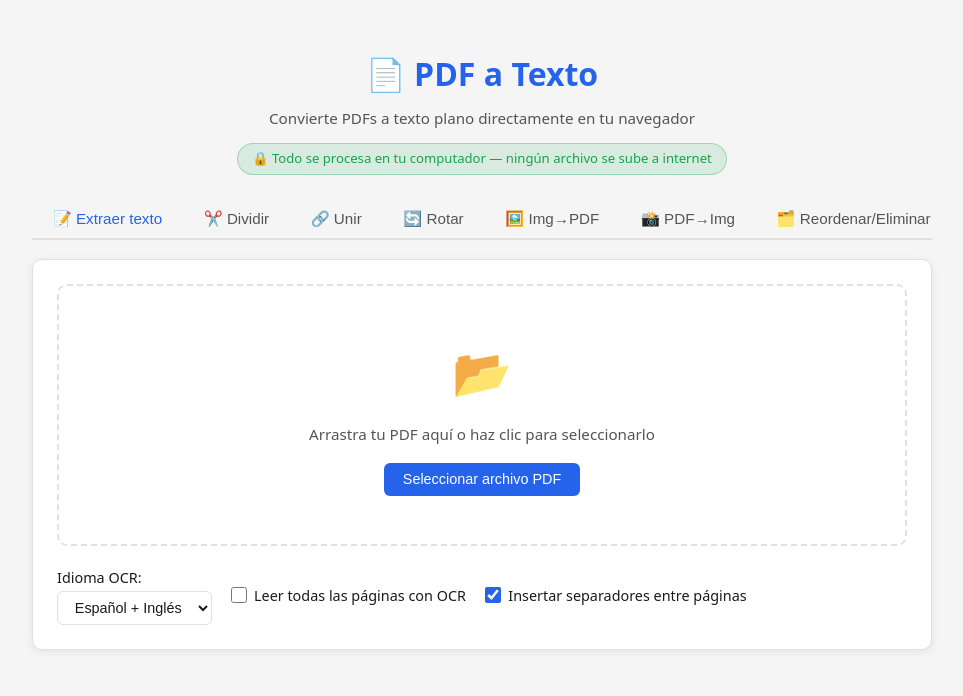
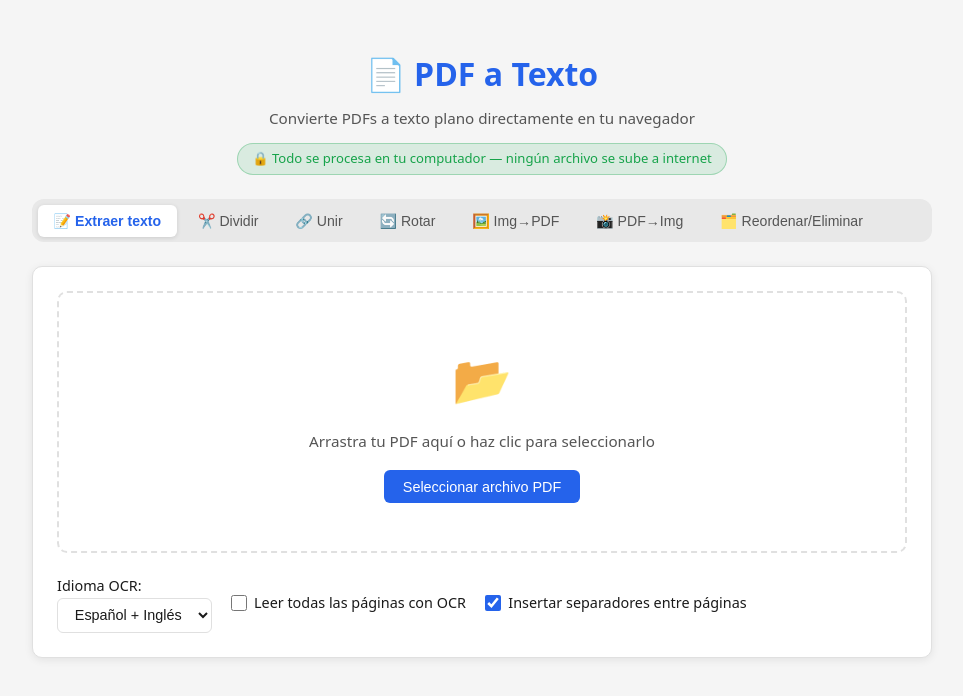
Before and after one commit to sebastianbeltran/PDF-to-Text, a plain HTML site: page index.html in a window 1280 px wide. Shown: the whole page, without its empty margins (158-1121 px from the left). Drawn offline with nearby package versions, Linux system fonts and the light colour scheme; a script that the page names is missing.

Commit message:
mejora: rediseñar navegación de pestañas a estilo segmented control
Co-Authored-By: Claude Sonnet 4.6 <noreply@anthropic.com>

```diff
--- a/css/estilos.css
+++ b/css/estilos.css
@@ -383,42 +383,42 @@ select:focus-visible { outline: 3px solid var(--primario); }
 /* ===== Tabs ===== */
 .tabs {
   display: flex;
-  margin-bottom: 1.2rem;
-  border-bottom: 2px solid var(--borde);
-  overflow-x: auto;
-  -webkit-overflow-scrolling: touch;
-  scrollbar-width: none;
+  flex-wrap: wrap;
+  gap: 0.3rem;
+  margin-bottom: 1.5rem;
+  padding: 0.35rem;
+  background: color-mix(in srgb, var(--texto) 6%, transparent);
+  border-radius: calc(var(--radio) + 2px);
 }
-.tabs::-webkit-scrollbar { display: none; }
 
 .tab {
-  background: none;
+  background: transparent;
   border: none;
-  border-bottom: 2.5px solid transparent;
-  margin-bottom: -2px;
-  padding: 0.65rem 1.3rem;
-  font-size: 0.95rem;
+  padding: 0.5rem 1rem;
+  font-size: 0.88rem;
   font-weight: 500;
   color: var(--texto-secundario);
   cursor: pointer;
-  border-radius: var(--radio-sm) var(--radio-sm) 0 0;
-  transition: color 0.15s, border-color 0.15s, background 0.15s;
+  border-radius: var(--radio-sm);
+  transition: color 0.15s, background 0.15s, box-shadow 0.15s;
   white-space: nowrap;
 }
 
 .tab:hover {
   color: var(--texto);
-  background: color-mix(in srgb, var(--texto) 5%, transparent);
+  background: color-mix(in srgb, var(--texto) 8%, transparent);
 }
 
 .tab.activa {
+  background: var(--superficie);
   color: var(--primario);
-  border-bottom-color: var(--primario);
+  font-weight: 600;
+  box-shadow: 0 1px 4px rgba(0,0,0,0.12);
 }
 
 .tab:focus-visible {
   outline: 3px solid var(--primario);
-  outline-offset: -3px;
+  outline-offset: 1px;
 }
 
 /* ===== Zonas de drop reutilizables ===== */
```
